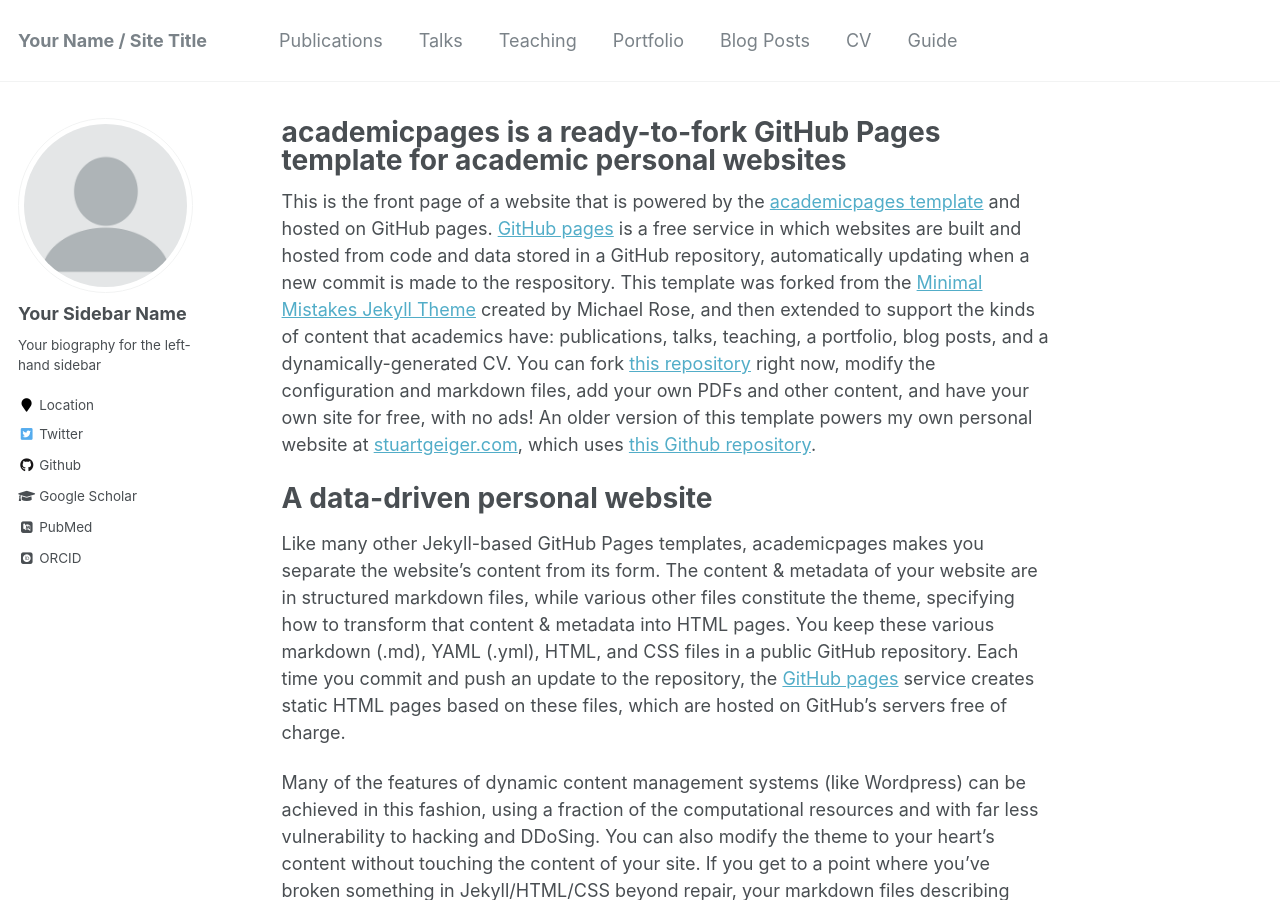
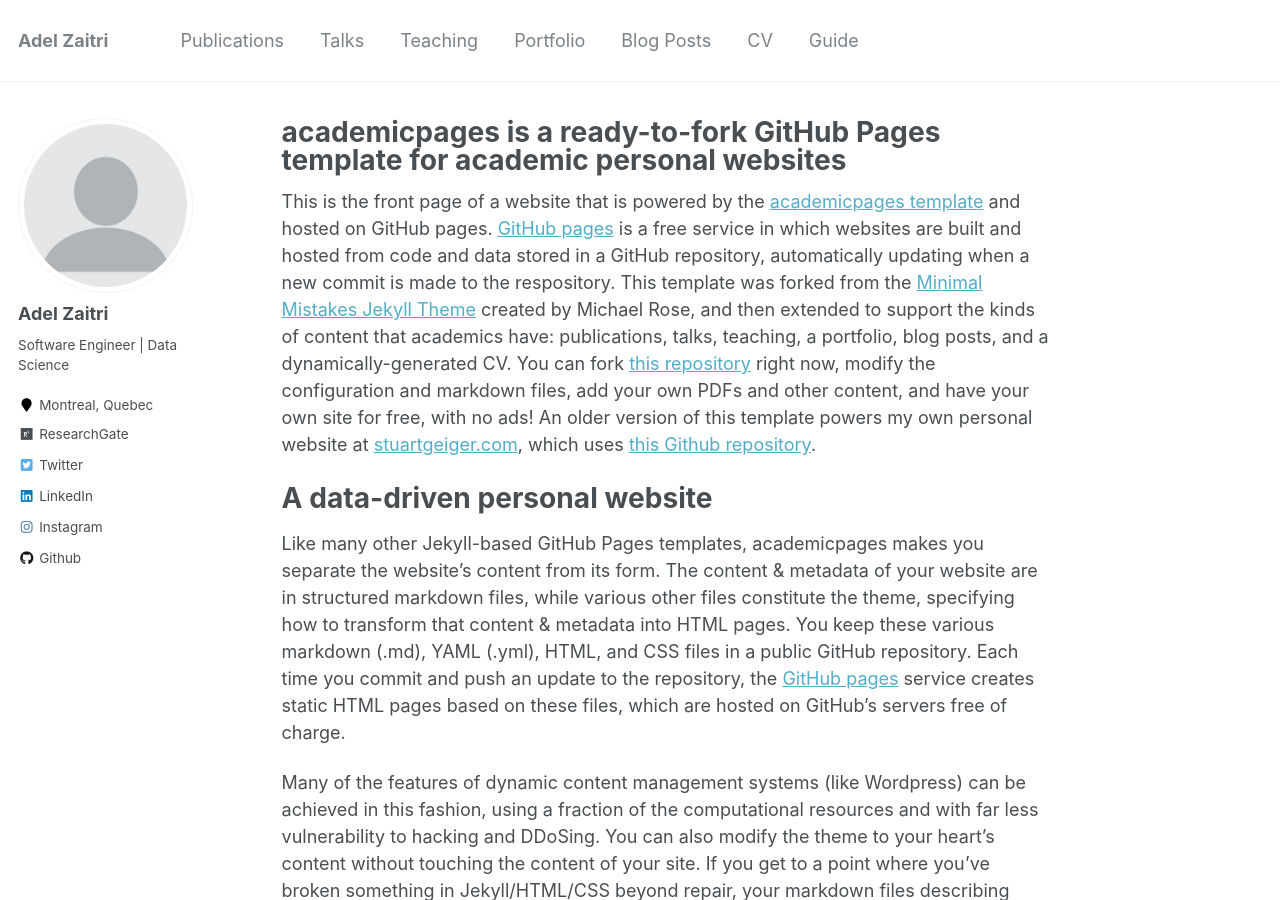
Before and after one commit to adelzaitri/adelzaitri.github.io, a Jekyll site: the page built from _pages/about.md, in a window 1280 px wide and 900 px high. Built offline with Jekyll 4.4.1, drawn with Linux system fonts in a browser that asks for light colours; some web fonts are replaced.

Commit message:
Initial commit academia config

```diff
--- a/_config.yml
+++ b/_config.yml
@@ -7,13 +7,13 @@
 
 # Site Settings
 locale                   : "en-US"
-title                    : "Your Name / Site Title"
+title                    : "Adel Zaitri"
 title_separator          : "-"
 name                     : &name "Your Name"
 description              : &description "personal description"
-url                      : https://academicpages.github.io # the base hostname & protocol for your site e.g. "https://mmistakes.github.io"
+url                      : https://adelzaitri.github.io # the base hostname & protocol for your site e.g. "https://mmistakes.github.io"
 baseurl                  : "" # the subpath of your site, e.g. "/blog"
-repository               : "academicpages/academicpages.github.io"
+repository               : "adelzaitri.github.io"
 teaser                   :  # filename of teaser fallback teaser image placed in /images/, .e.g. "500x300.png"
 breadcrumbs              : false # true, false (default)
 words_per_minute         : 160
@@ -80,15 +80,15 @@
 
 # Site Author
 author:
-  name             : "Your Sidebar Name"
+  name             : "Adel Zaitri"
   avatar           : "profile.png"
-  bio              : "Your biography for the left-hand sidebar"
-  location         : "Location"
+  bio              : "Software Engineer | Data Science"
+  location         : "Montreal, Quebec"
   employer         :
-  pubmed           : "https://www.ncbi.nlm.nih.gov/pubmed/?term=john+snow"
-  googlescholar    : "http://yourfullgooglescholarurl.com"
+  pubmed           : #"https://www.ncbi.nlm.nih.gov/pubmed/?term=john+snow"
+  googlescholar    : #"http://yourfullgooglescholarurl.com"
   email            :
-  researchgate     :  # example: "https://www.researchgate.net/profile/yourprofile"
+  researchgate     :  "https://www.researchgate.net/profile/Adel_Zaitri3"
   uri              :
   bitbucket        :
   codepen          :
@@ -96,20 +96,20 @@
   flickr           :
   facebook         :
   foursquare       :
-  github           : "academicpages"
+  github           : "adelzaitri"
   google_plus      :
   keybase          :
-  instagram        :
+  instagram        : "adelzaitri"
   impactstory      : #"https://profiles.impactstory.org/u/xxxx-xxxx-xxxx-xxxx"
   lastfm           :
-  linkedin         :
-  orcid            : "http://orcid.org/yourorcidurl"
+  linkedin         : "adelzaitri"
+  orcid            : #"http://orcid.org/yourorcidurl"
   pinterest        :
   soundcloud       :
   stackoverflow    : # http://stackoverflow.com/users/123456/username
   steam            :
   tumblr           :
-  twitter          : "replacethistwitterhandle"
+  twitter          : "adelzaitri"
   vine             :
   weibo            :
   xing             :
```
